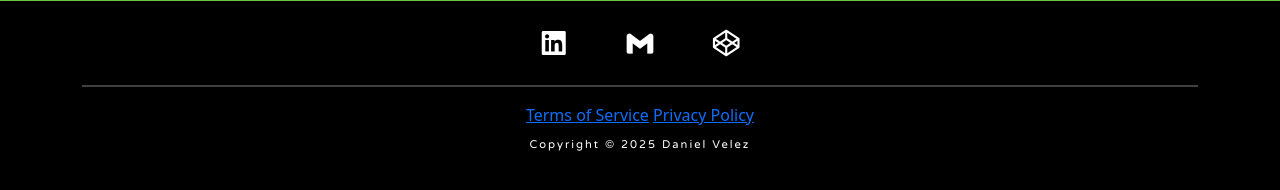
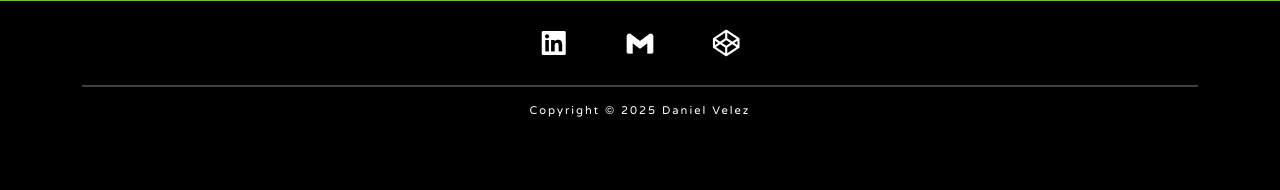
Before and after one commit to Daniel1000c/creatorRepo, a PHP site: page / in a window 1280 px wide. Shown: the part 3685-3875 px from the top of the page. After the commit the page ends 3802 px from the top, so only its background shows below. Run offline with PHP 8.4, Linux system fonts and the light colour scheme.

Commit message:
delete footer links

```diff
--- a/includes/footer.php
+++ b/includes/footer.php
@@ -8,8 +8,6 @@
             <a href="https://codepen.io/nliuknwq-the-builder" target="_blank" class="socialIcon"><i class="bx bxl-codepen"></i></a>
 
             <hr>
-            <a href="#" class="footerLinks">Terms of Service</a>
-            <a href="#" class="footerLinks">Privacy Policy</a>
             <p>Copyright &copy; <?php echo date("Y"); ?> Daniel Velez</p>
         </div>
 
```
